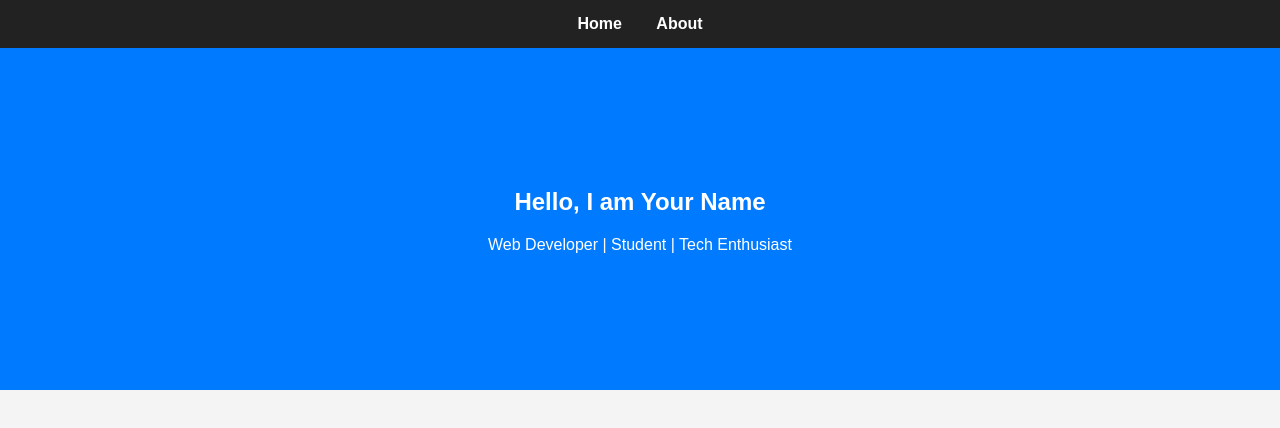
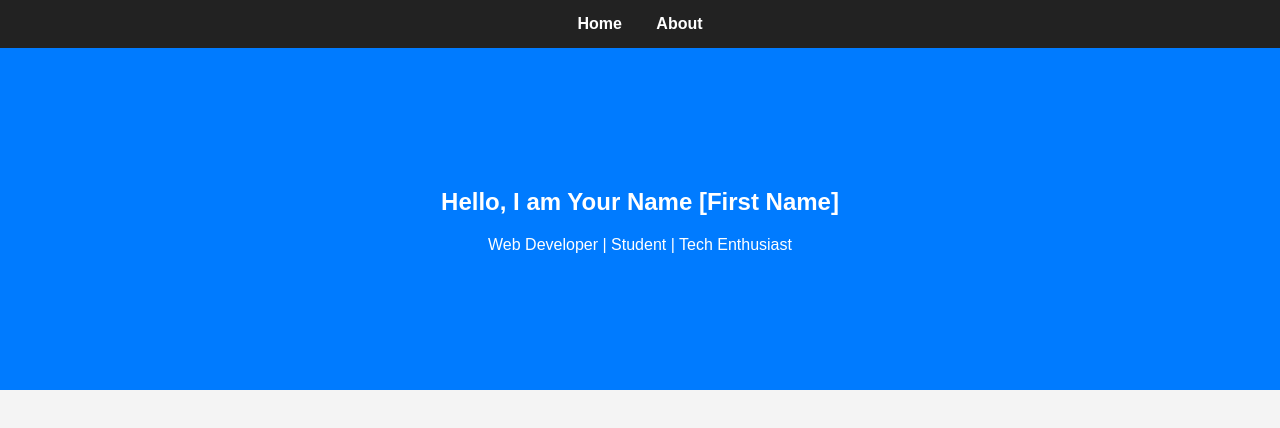
Before and after one commit to omkar2203030/Example_demo_1, a plain HTML site: page index.html in a window 1280 px wide. Drawn offline with Linux system fonts and the light colour scheme.

Commit message:
Update index.html

```diff
--- a/index.html
+++ b/index.html
@@ -13,7 +13,7 @@
 </nav>
 
 <section class="hero">
-    <h1>Hello, I am <span>Your Name</span></h1>
+    <h1>Hello, I am <span>Your Name [First Name]</span></h1>
     <p>Web Developer | Student | Tech Enthusiast</p>
 </section>
 
```
